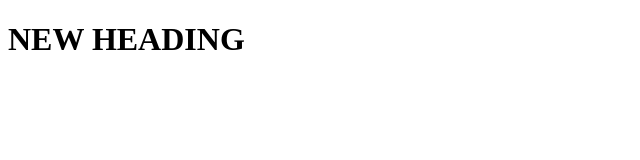
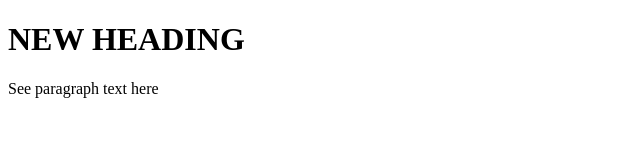
Before and after one commit to SidneyLemon/cpnt201-achievement8, a plain HTML site: page index.html in a window 1280 px wide. Shown: the whole page, without its empty margins (0-640 px from the left). Drawn offline with Linux system fonts and the light colour scheme.

Commit message:
Added new paragraph text

```diff
--- a/index.html
+++ b/index.html
@@ -8,5 +8,6 @@
   </head>
   <body>
     <h1>NEW HEADING</h1>
+    <p>See paragraph text here</p>
   </body>
 </html>
```
